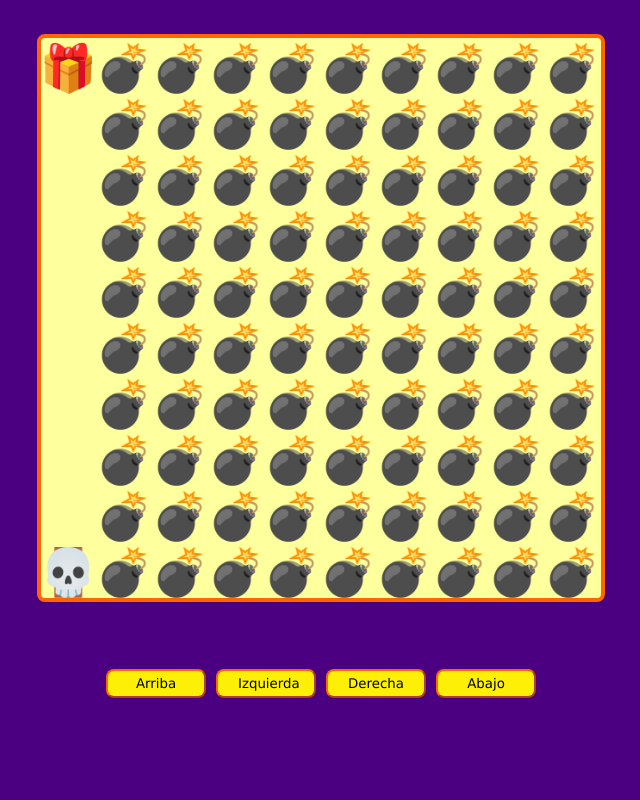
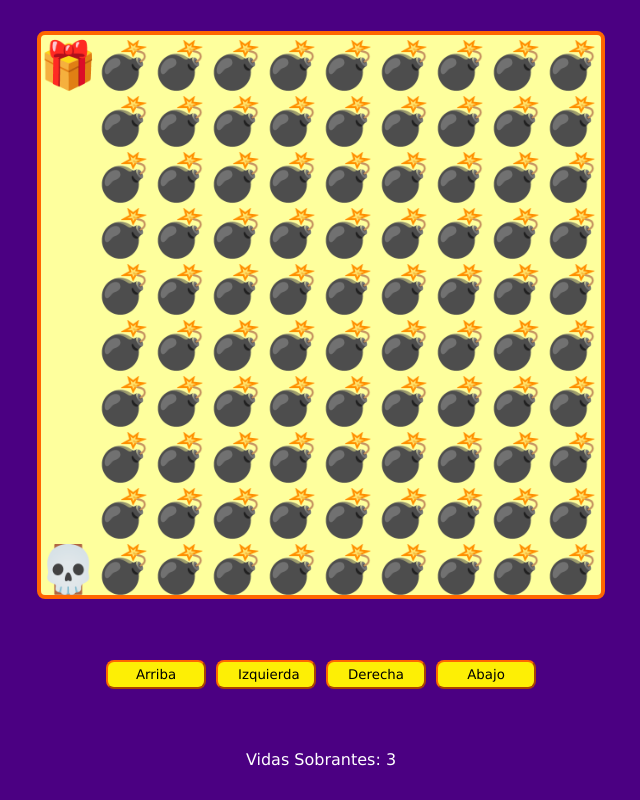
Before and after one commit to SteevenSanti/Video-Game, a plain HTML site: page index.html in a window 1280 px wide. Shown: the whole page, without its empty margins (319-959 px from the left). Drawn offline with Linux system fonts and the light colour scheme.

Commit message:
add lifes in botton

```diff
--- a/css/main.css
+++ b/css/main.css
@@ -44,7 +44,8 @@ button:not(:last-child){
 p{
     display:block;
     margin:0;
-    width:100%
+    width:100%;
+    text-align: center;
 }
 @media(max-width:440px){
     button{
--- a/index.html
+++ b/index.html
@@ -20,7 +20,7 @@
             <button id="down">Abajo</button>
         </div>
         <div class="messages">
-            <p></p>
+            <p id="numbeLive"></p>
         </div>
     </div>
 
--- a/js/game.js
+++ b/js/game.js
@@ -7,7 +7,9 @@ const right = document.getElementById("right");
 let leveltoplay = 0;
 let moveVertical=1;
 let moveHorizontal=1;
+let lives = 3;
 const playerPosition = {};
+const numberLives =document.getElementById("numbeLive");
 
 window.addEventListener("load",setCanvasSize);
 window.addEventListener("resize",setCanvasSize);
@@ -85,6 +87,7 @@ function renderMap(level){
     game.clearRect(0,0,canvas.width,canvas.height);
     const  filterMap = maps[level].trim().split("\n");
     const maprender = filterMap.map(function(key){ return key.trim().split("")});
+    numberLives.innerText = "Vidas Sobrantes: \t"+String(lives);
     mapObjetcs(maprender);
 
 }
@@ -157,7 +160,7 @@ function mapObjetcs(maprender){
 }
 
 function mapPlayer(elementSize,maprender){
-    const valuegif= [];
+
     for (let i = 0; i < 10; i++) {
         for (let j = 0; j < 10; j++) {
 
@@ -179,36 +182,39 @@ function mapPlayer(elementSize,maprender){
 
 
             }
-            if(maprender[j][i]=='I'){
-                valuegif.push(i+1);
-                valuegif.push(j+1);
-
-            }
-
 
         }
 
     }
-    console.log({valuegif,playerPosition});
+    console.log({playerPosition});
     if(maprender[playerPosition.y-1][playerPosition.x-1] == "X"){
-
-        // game.fillText(emojis['PLAYER'] ,elementSize * moveHorizontal , elementSize * moveVertical);
-        setTimeout(() =>{yourDie()},200);
+        lives--;
+        if(lives<1){
+            leveltoplay=0;
+            setTimeout(() => {
+                window.alert("Perdistes Todas las vidas");
+                yourDie();
+            }, 50);
+            lives=3;
+        }
+        setTimeout(() =>{window.confirm("Moriste");
+        yourDie();},200);
 
     }
-    if((valuegif[1])==playerPosition.y && (valuegif[0])==playerPosition.x){
+    if(maprender[playerPosition.y-1][playerPosition.x-1] == "I"){
         leveltoplay++;
-        if(leveltoplay>2){leveltoplay=0;}
-        startGame();
+        if(leveltoplay>(maps.length-1)){leveltoplay=0;}
+        setTimeout(() => {
+            window.alert("Juego finalizado");
+            yourDie();
+        }, 200);
+
     }
-
-
-
 
 
 }
 function yourDie(){
-    window.confirm("Moriste");
+
     playerPosition.x = undefined;
     playerPosition.y = undefined;
     startGame();
--- a/js/maps.js
+++ b/js/maps.js
@@ -36,3 +36,27 @@ maps.push(`
   XX-----OXX
   XXXXXXXXXX
 `);
+maps.push(`
+O-----XXXX
+XXXXX-XXXX
+XX----XXXX
+XX-XXXXXXX
+XX-----XXX
+XXXXXX-XXX
+XX-----XXX
+XX-XXXXXXX
+I------XXX
+XXXXXXXXXX
+`);
+maps.push(`
+OXXXXXXXXX
+---------X
+X-XXX-XXXX
+X--XX-XXXX
+XX--X--XXX
+XXXXXX-XXX
+XXXX---XXX
+XXXX-XXXXX
+I------XXX
+XXXXXXXXXX
+`);
```
